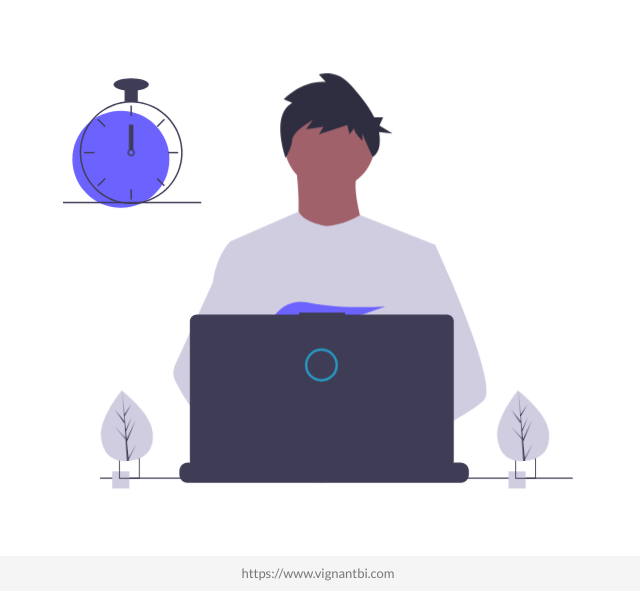
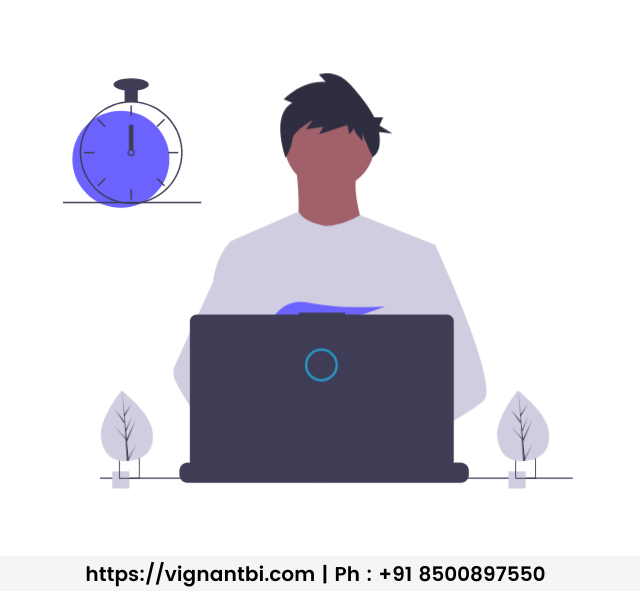
Before and after one commit to vfstrtbi/vfstrtbi.github.io, a plain HTML site: page index.html in a window 1280 px wide. Shown: the part 209-805 px from the top of the page, without its empty margins (322-962 px from the left). Drawn offline with nearby package versions, Linux system fonts and the light colour scheme.

Commit message:
Contact Details

```diff
--- a/index.html
+++ b/index.html
@@ -249,7 +249,7 @@
     </div>
       <footer class="footer">
         <div class="container text-center">
-          <span>https://www.vignantbi.com</span>
+          <span><img src="img/contact.png"></span>
         </div>
       </footer>
 
```
Also changed, not shown: img/contact.png (added).
